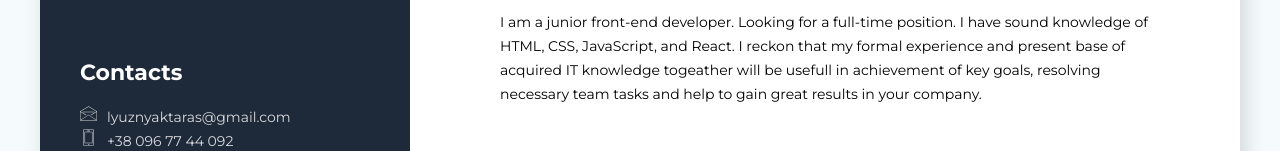
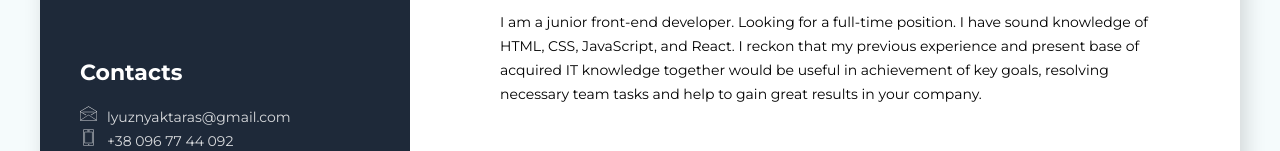
Before and after one commit to TarasLE/taras_lyuznyak_cv, a website: page index.html in a window 1280 px wide. Shown: the part 301-452 px from the top of the page. Drawn offline with Linux system fonts and the light colour scheme.

Commit message:
summary edit

```diff
--- a/index.html
+++ b/index.html
@@ -167,10 +167,7 @@
           <h3 class="about-me-title">Summary</h3>
           <p class="description">
             I am a junior front-end developer. Looking for a full-time position.
-            I have sound knowledge of HTML, CSS, JavaScript, and React. I reckon
-            that my formal experience and present base of acquired IT knowledge
-            togeather will be usefull in achievement of key goals, resolving
-            necessary team tasks and help to gain great results in your company.
+            I have sound knowledge of HTML, CSS, JavaScript, and React. I reckon that my previous experience and present base of acquired IT knowledge together would be useful in achievement of key goals, resolving necessary team tasks and help to gain great results in your company.
           </p>
         </div>
 
```
